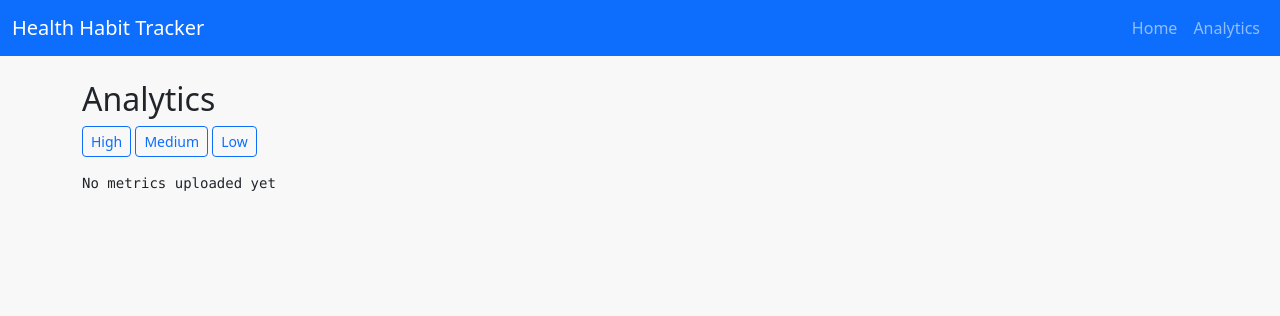
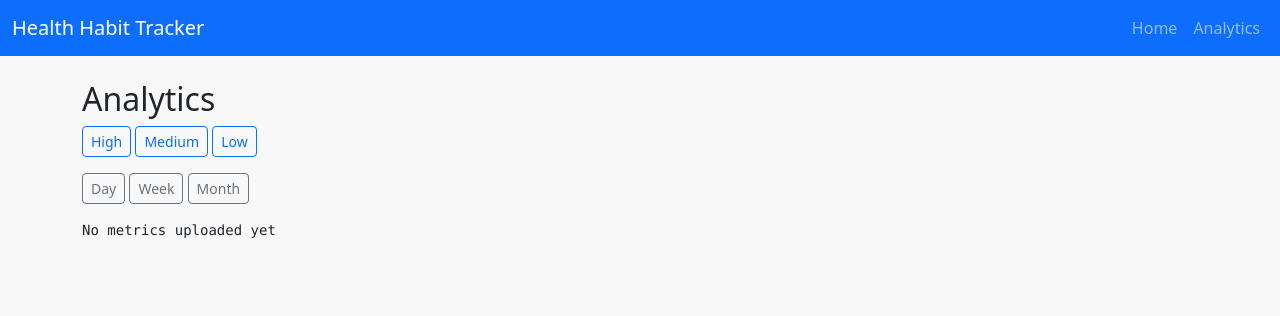
Before and after one commit to dbAbrosimov/my-second-repo, a Flask app: page /analytics in a window 1280 px wide. Shown: the top 316 px of the page. Run offline with Flask 3, Linux system fonts and the light colour scheme; data that the repository does not hold is empty.

Commit message:
Add period-based lag correlations

```diff
--- a/app.py
+++ b/app.py
@@ -179,6 +179,7 @@ def parse_xml(path):
 def analytics():
     """Compute correlations between metrics and habits."""
     accuracy = request.args.get('accuracy', 'medium')
+    period = request.args.get('period', 'day')
     thresholds = {'high': 0.6, 'medium': 0.4, 'low': 0.2}
     min_points = {'high': 30, 'medium': 15, 'low': 5}
     thresh = thresholds.get(accuracy, 0.4)
@@ -196,7 +197,11 @@ def analytics():
     if df.empty:
         return render_template('analytics.html', message='No metrics uploaded yet')
 
-    pivot = df.pivot_table(values='value', index='metric_date', columns='metric_type', aggfunc='first')
+    df['metric_date'] = df['metric_date'].astype('datetime64[ns]')
+    period_map = {'day': 'D', 'week': 'W', 'month': 'M'}
+    p_code = period_map.get(period, 'D')
+    df['period'] = df['metric_date'].dt.to_period(p_code)
+    pivot_current = df.pivot_table(values='value', index='period', columns='metric_type', aggfunc='mean')
 
     if not habits_df.empty:
         def conv(row):
@@ -219,11 +224,13 @@ def analytics():
             except ValueError:
                 return None
 
+        habits_df['entry_date'] = habits_df['entry_date'].astype('datetime64[ns]')
+        habits_df['period'] = habits_df['entry_date'].dt.to_period(p_code)
         habits_df['num_val'] = habits_df.apply(conv, axis=1)
-        habit_pivot = habits_df.pivot_table(values='num_val', index='entry_date', columns='name', aggfunc='first')
-        pivot = pivot.join(habit_pivot, how='left')
+        habit_pivot = habits_df.pivot_table(values='num_val', index='period', columns='name', aggfunc='first')
+        pivot_current = pivot_current.join(habit_pivot, how='left')
 
-    corr_matrix = pivot.corr(min_periods=min_pts)
+    corr_matrix = pivot_current.corr(min_periods=min_pts)
     pairs_df = (
         corr_matrix
         .where(np.triu(np.ones(corr_matrix.shape), k=1).astype(bool))
@@ -246,7 +253,7 @@ def analytics():
     for _, row in pairs_df.iterrows():
         c1, c2, corr = row['metric1'], row['metric2'], row['corr']
         correlations.append((c1, c2, corr))
-        sub = pivot[[c1, c2]].dropna()
+        sub = pivot_current[[c1, c2]].dropna()
         if len(sub) >= 2:
             slope, _ = np.polyfit(sub[c1], sub[c2], 1)
             mean_x = sub[c1].mean()
@@ -259,14 +266,39 @@ def analytics():
                     f"{c2.lower()} may change from {mean_y:.0f} to {predicted:.0f}."
                 )
 
-    lines = [f"Accuracy: {accuracy}", f"Found {len(correlations)} significant correlations"]
+    # Lag correlations
+    pivot_prev = pivot_current.shift(1)
+    lag_df = pd.concat([
+        pivot_prev.add_suffix(' (prev)'),
+        pivot_current.add_suffix(' (curr)')
+    ], axis=1)
+    lag_corr = lag_df.corr(min_periods=min_pts)
+    prev_cols = [c for c in lag_corr.columns if c.endswith(' (prev)')]
+    curr_cols = [c for c in lag_corr.columns if c.endswith(' (curr)')]
+    lag_pairs_df = lag_corr.loc[prev_cols, curr_cols].stack().reset_index()
+    lag_pairs_df.columns = ['metric_prev', 'metric_curr', 'corr']
+    if not show_trivial:
+        mask = lag_pairs_df.apply(
+            lambda r: frozenset({r['metric_prev'][:-7], r['metric_curr'][:-7]}) in TRIVIAL_PAIRS,
+            axis=1,
+        )
+        lag_pairs_df = lag_pairs_df[~mask]
+    lag_pairs_df = lag_pairs_df[(lag_pairs_df['corr'].abs() >= thresh) & (lag_pairs_df['corr'].abs() < 0.99)]
+    lag_correlations = [(r['metric_prev'], r['metric_curr'], r['corr']) for _, r in lag_pairs_df.iterrows()]
+
+    lines = [f"Accuracy: {accuracy}", f"Period: {period}", f"Found {len(correlations)} significant correlations"]
     for c1, c2, corr in correlations:
         lines.append(f"{c1} vs {c2}: {corr:+.2f}")
 
+    lines.append("")
+    lines.append(f"Lag correlations ({period}): {len(lag_correlations)} pairs")
+    for c1, c2, corr in lag_correlations:
+        lines.append(f"{c1} -> {c2}: {corr:+.2f}")
+
     message = '\n'.join(lines)
     if request.args.get('json') == '1':
-        return jsonify({'correlations': correlations, 'summaries': summaries})
-    return render_template('analytics.html', message=message, summaries=summaries, accuracy=accuracy)
+        return jsonify({'correlations': correlations, 'lag_correlations': lag_correlations, 'summaries': summaries})
+    return render_template('analytics.html', message=message, summaries=summaries, accuracy=accuracy, period=period)
 
 @app.route('/')
 def index():
--- a/templates/analytics.html
+++ b/templates/analytics.html
@@ -2,9 +2,14 @@
 {% block content %}
 <h2>Analytics</h2>
 <div class="mb-3">
-  <a href="{{ url_for('analytics', accuracy='high') }}" class="btn btn-sm btn-outline-primary">High</a>
-  <a href="{{ url_for('analytics', accuracy='medium') }}" class="btn btn-sm btn-outline-primary">Medium</a>
-  <a href="{{ url_for('analytics', accuracy='low') }}" class="btn btn-sm btn-outline-primary">Low</a>
+  <a href="{{ url_for('analytics', accuracy='high', period=period) }}" class="btn btn-sm btn-outline-primary">High</a>
+  <a href="{{ url_for('analytics', accuracy='medium', period=period) }}" class="btn btn-sm btn-outline-primary">Medium</a>
+  <a href="{{ url_for('analytics', accuracy='low', period=period) }}" class="btn btn-sm btn-outline-primary">Low</a>
+</div>
+<div class="mb-3">
+  <a href="{{ url_for('analytics', accuracy=accuracy, period='day') }}" class="btn btn-sm btn-outline-secondary">Day</a>
+  <a href="{{ url_for('analytics', accuracy=accuracy, period='week') }}" class="btn btn-sm btn-outline-secondary">Week</a>
+  <a href="{{ url_for('analytics', accuracy=accuracy, period='month') }}" class="btn btn-sm btn-outline-secondary">Month</a>
 </div>
 <pre>{{ message }}</pre>
 {% if summaries %}
--- a/templates/index.html
+++ b/templates/index.html
@@ -53,7 +53,8 @@
 {% endfor %}
 {% endif %}
 
-<p><a href="/analytics">View Analytics</a> (use <code>?accuracy=high|medium|low</code>)</p>
+<p><a href="/analytics">View Analytics</a>
+   (use <code>?accuracy=high|medium|low&period=day|week|month</code>)</p>
 {% if metrics %}
 <h3>Metrics found in last upload:</h3>
 <ul>
```
Also changed, not shown: README.md.
